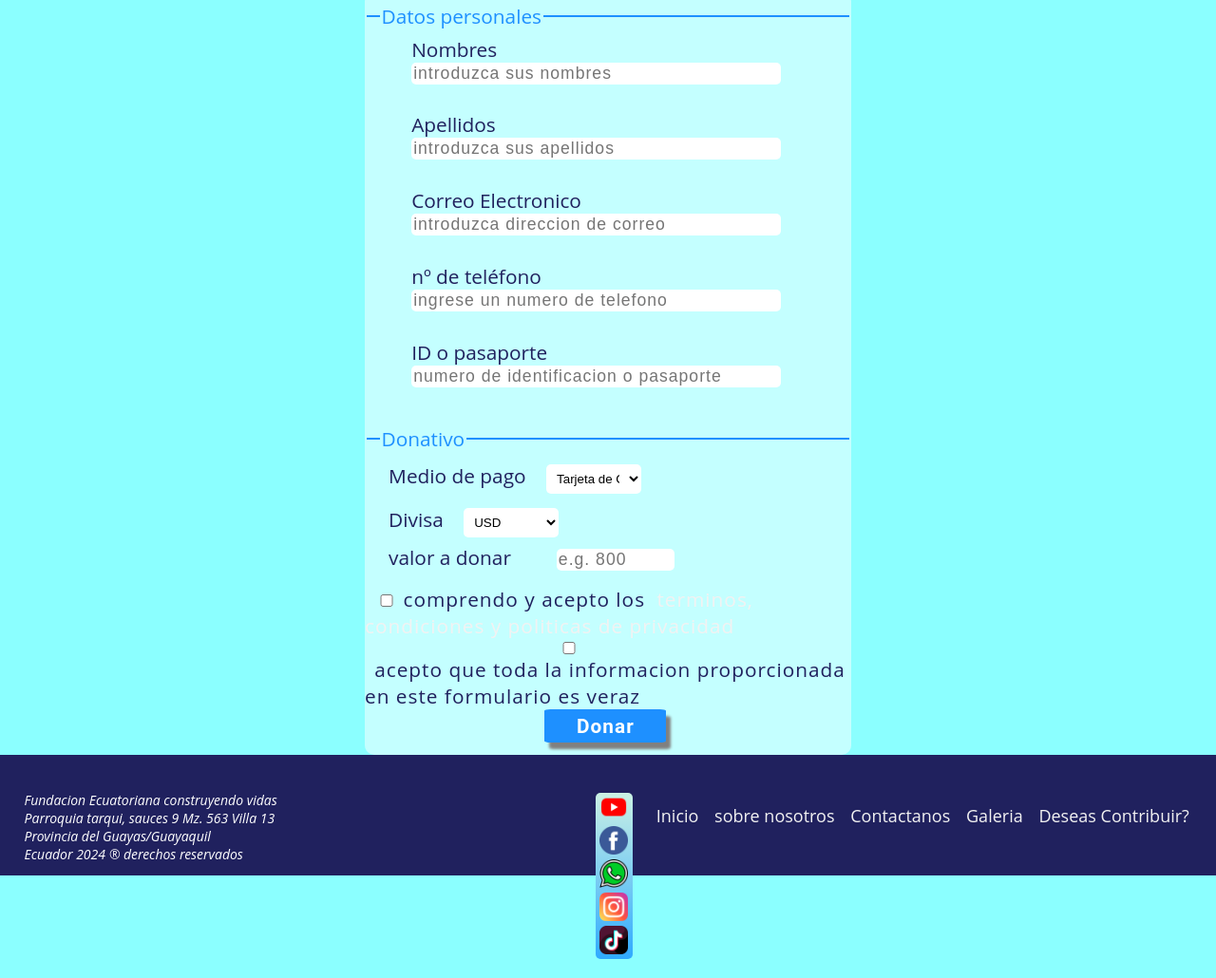
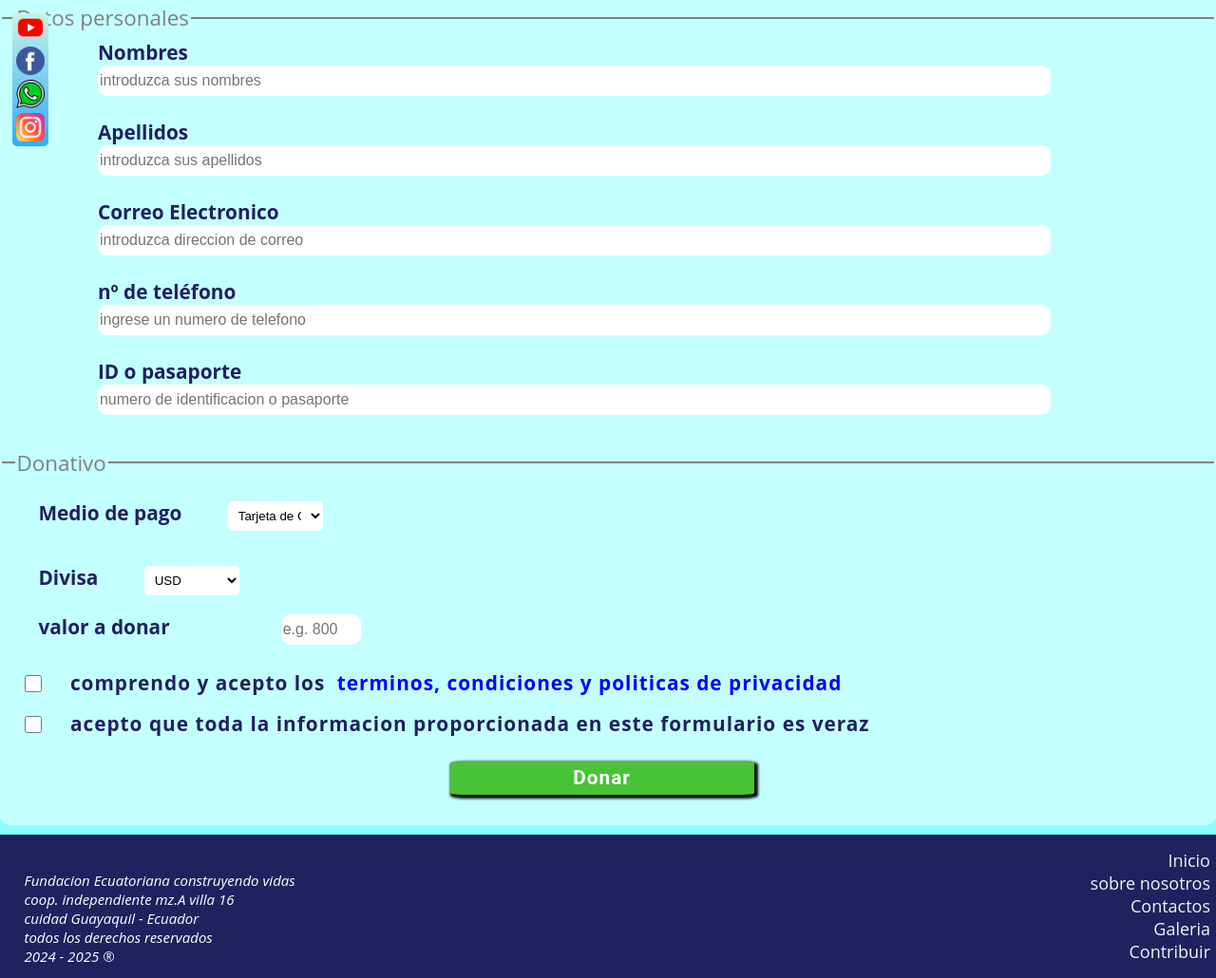
Before and after one commit to BattleBeastt/The-Core, a plain HTML site: page pag-formulario.html in a window 1280 px wide. Shown: the part 227-1257 px from the top of the page at 95% size. Before the commit the page ends 1149 px from the top, so only its background shows below. Drawn offline with Linux system fonts and the light colour scheme; a web font is replaced by a local one.

Commit message:
upgrade 8/4/25

```diff
--- a/base.css
+++ b/base.css
@@ -58,6 +58,7 @@ h1{
 	color:var(--bg-color1);
 	font-size:2em;
 	font-family:"Quicksand", sans-serif;
+	font-weight:bolder;
 	text-align:center;
 }
 nav{
@@ -182,14 +183,14 @@ section > .cajaSubtitulo{
 	width:100%;
 	height:100%;
 	overflow:visible;
-	border:1px solid black;
 }
 footer{
 	width:100%;
+	height:100%;
 	color:white;
 	background-color:var(--bg-color1);
 	display:flex;
-	justify-content:space-evenly;
+	justify-content:space-between;
 	align-items:center;
 	padding-top:1%;
 	padding-bottom:1%;
@@ -197,14 +198,16 @@ footer{
 #direccion{
 	width:100%;
 	height:100%;
+	font-size:15px;
+	text-align:left;
 	padding-top:2%;
 	margin-left:2%;
-	font-size:14px;
 }
 #enlacesFooter{
 	width:100%;
 	height:100%;
 	margin-left:5%;
+	text-align:right;
 }
 #socialMedias{
 	position:fixed;
--- a/form-dona.css
+++ b/form-dona.css
@@ -2,127 +2,110 @@
 	--input-color:#fff;
 	--color-cajas:#c4ffff;
 	--text-color:#20215e;
-	--enlaces-color:#00BFFF;
-	--leyendas-color:DodgerBlue;
+	--enlaces-color:#48c335;
 }
+/* aun falta por disminuir el ancho del formulario cuando el viewport es de almenos 320px  */
 form{
 	font-family:Open sans, sans-serif;
-	font-style:normal;
-	font-weight:500;
 	background-color:var(--color-cajas);
-	color:var(--text-color) ;
-	width:40%;
+	width:auto;
 	height:100%;
 	margin:0 auto;
-	padding:1% 0 1% 0;
+	padding-top:1%;
+	padding-bottom:1.5%;
 	border:none;
 	border-radius:10px;
+	margin-bottom:10px;
 }
 form label{
 	font-size:1.3rem;
-	margin-left:7%;
+	margin:7%;
+	margin-bottom:2%;
+	color:var(--text-color) ;
+	font-weight:bold;
 }
 input{
 	display:block;
 	width:80%;
-	height:100%;
+	height:30px;
 	background:var(--input-color);
-	font-style:normal;
-	font-size:1.1rem;
-	letter-spacing:1px;
-	font-weight:300;
-	border:none;
-	border-radius:5px;
-	margin-left:7%;
-	margin-bottom:1%;
-}
-#valor{
-	display:inline-block;
-	width:25%;
-}
-textarea[id="coment"]{
-	font-style:normal;
-	font-weight:300;
-	margin:2%;
-	font-size:1.1rem;
-	width:95%;
+	font-size:16px;
 	border:none;
 	border-radius:10px;
+	margin-left:7%;
 }
-a[id="condicionesEnlace"]:hover{
+textarea{
+	margin: 0 0 0 4%;
+	border:none;
+	border-radius:10px;
+	font-size:19px;
+}
+a[class="terminos"]:hover{
 	color:var(--enlaces-color);
 }
 .pago {
 	margin:12px;
 }
-#medio, #nacionalidad, #divisa{
+#medio, #divisa{
 	padding:7px;
 	width:100px;
 	background-color:var(--input-color);
 	border:none;
 	border-radius:5px;
 }
-label[for="valor"]{
-	margin-left:10%;
-	padding-bottom:5px;
-}
-#politicas, #terminos{
-	width:5%;
+#valor {
+	width:80px;
 	display:inline;
 }
-label[for="terminos"]{
-	margin:0 !important;
+#politicas, #check{
+	width:18px;
+	display:inline;
+	position:relative;
+	top:8px;
 }
-label[for="politicas"]{
-	margin:0 !important;
+.condi {
+	margin-left:3px;
+	display:inline;
+	font-size:14px;
 }
 button{
-	background-color:var(--leyendas-color);
+	background-color:var(--enlaces-color) ;
 	font-family:"roboto", sans-serif;
 	font-size:1.3rem;
 	font-weight:bold;
 	letter-spacing:1px;
+	margin:2% 0 1% 0;
 	color:white;
 	width:25%;
 	height:35px;
 	border:none;
-	border-radius:5%;
-	align-self:center;
-	overflow:visible;
+	border-radius:4%;
 	position:relative;
 	left:30%;
 }
 #btn:hover{
-	background:var(--enlaces-color);
+	background:rgba(255, 255, 255, 0.5);
 	color:black;
 }
 button:default{
-	box-shadow:5px 7px 3px 0 gray;
+	box-shadow:2px 2px 3px 2px black;
 }
-section[id*="info"] {
-	display:block;
+#infoContato{
 	width:50%;
-	height:100%;
 	margin:0 auto;
 	background-color:var(--color-cajas) ;
 	border-radius:10px;
+}
+.info, #infoContato{
 	text-align:center;
 }
-section[id="infoNota"]{
-	padding:1%;
-	margin-top:2%;
-	margin-bottom:2%;
+legend{
+	font-size:1.4rem;
+	color:gray;
 }
-.info{
-	text-align:center;
-}
-legend[class="leyenda"]{
-	font-size:1.3rem;
-	color:var(--leyendas-color) ;
-}
-fieldset[class="divisor"]{
+fieldset{
 	border:none;
-	border-top:2px solid var(--leyendas-color);
+	border-top:2px solid gray;
 }
 label[class="condiciones"]{
 	margin-left:2%;
@@ -131,12 +114,23 @@ label[class="condiciones"]{
 input[class="casilla"]{
 	margin:.5% 0 .5% 2%;
 }
-a[id="condicionesEnlace"]{
-	color:var(--leyendas-color);
+a[class="terminos"]{
+	color:blue;
+	letter-spacing:1px;
 }
 label[class="cant"]{
 	margin:2%;
 }
 select{
-margin:1.5%;
+	margin:1.5%;
 }
+span{
+	word-break:break-word;
+}
+/* sigue sin funcionar los media querys */
+@media and (max-width:320px), and only screen{
+	form{
+		background:blue;
+		width:95%;
+	}
+}
--- a/pag-formulario.html
+++ b/pag-formulario.html
@@ -8,7 +8,7 @@
 <link rel="stylesheet" href="form-dona.css">
 <link rel="stylesheet" href="size-big.css" media="screen and (min-width:981px)">
 <link rel="stylesheet" href="size-middle.css" media="screen and (min-width:481px) and (max-width:980px)">
-<link rel="stylesheet" href="size-tiny.css" media="screen and (max-width:480px)">
+<link rel="stylesheet" href="size-tiny.css" media="screen and (min-width:320px) and (max-width:480px)">
 </head>
 <body>
 	<header class="medium small">
@@ -25,6 +25,12 @@
 			</ul>
 		</nav>
 	</header>
+	<div id="socialMedias" class="resize-big resize-medium">
+		<img src="galeria\youtube.png" href="#" alt="logo youtube" class="image3">
+		<img src="galeria\facebook.png" href="#" alt="logo facebook" class="image3">
+		<img src="galeria\whatsapp.png" href="#" alt="logo whatsapp" class="image3">
+		<img src="galeria\instagram.png" href="#" alt="logo instagram" class="image3">
+	</div>
 		<main id="intro">
 			<h2 class="title2">REGISTRO DE DONACION</h2>
 			<form class="registro resize-small" action="mailto:guayacosfeed@gmail.com" method="post">
@@ -68,36 +74,30 @@
 				<input id="valor" name="valor" type="text" placeholder="e.g. 800" required>
 			</fieldset>
 					<input type="checkbox" name="requisito" id="politicas" class="casilla" required>
-					<label for="politicas" class="condiciones"> comprendo y acepto los <a href="#" class="terminos">terminos, condiciones y politicas de privacidad</a></label></br>
+					<label for="politicas" class="condiciones"> comprendo y acepto los <a href="#" class="terminos">terminos, condiciones y politicas de privacidad</a></label><br>
 					<input type="checkbox" name="requisito" id="check" class="casilla" required>
-					<label for="check" class="condiciones">acepto que toda la informacion proporcionada en este formulario es veraz</label></br>
+					<label for="check" class="condiciones">acepto que toda la informacion proporcionada en este formulario es veraz</label><br>
 					<label for="boton">
 					<button type="submit" id="btn" name="boton" accesskey="enter">Donar</button></label>
 			</form>
 		</main>
 		<!--agregar enlaces en los links, cuando todas las paginas esten creadas-->
 		<footer>
-			<div id="direccion" class="resize-big resize-medium rezise-small">
-				<address>
-					Fundacion Ecuatoriana construyendo vidas<br/>
-					Parroquia tarqui, sauces 9 Mz. 563 Villa 13<br/>
-					Provincia del Guayas/Guayaquil<br/>
-					Ecuador 2024 ® derechos reservados</br>
+			<div id="direccion">
+				<address class="resize-big resize-medium rezise-small">
+					Fundacion Ecuatoriana construyendo vidas<br>
+					coop. independiente mz.A villa 16<br>
+					cuidad Guayaquil - Ecuador<br>
+					 todos los derechos reservados<br>
+					 2024 - 2025 ®<br>
 				</address>
 			</div>
 			<div id="enlacesFooter" class="resize-big resize-medium rezise-small">
-						<a href="pagSala.html">Inicio</a>
-						<a href="#">sobre nosotros</a>
-						<a href="pag-contacto.html">Contactanos</a>
-						<a href="pag-galeria.html">Galeria</a>
-						<a href="pag-formulario.html">Deseas Contribuir?</a>
-					</div>
-				<div id="socialMedias" class="resize-big resize-medium">
-					<img src="galeria\youtube.png" href="#" alt="logo youtube" class="image3 rezise-small">
-					<img src="galeria\facebook.png" href="#" alt="logo facebook" class="image3 rezise-small">
-					<img src="galeria\whatsapp.png" href="#" alt="logo whatsapp" class="image3 rezise-small">
-					<img src="galeria\instagram.png" href="#" alt="logo instagram" class="image3 rezise-small">
-					<img src="galeria\tiktok.png" href="#" alt="logo tiktok" class="image3 rezise-small">
+				<a href="pagSala.html">Inicio</a><br>
+				<a href="#">sobre nosotros</a><br>
+				<a href="pag-contacto.html">Contactos</a><br>
+				<a href="pag-galeria.html">Galeria</a><br>
+				<a href="pag-formulario.html">Contribuir</a><br>
 			</div>
 		</footer>
 </body>
--- a/size-tiny.css
+++ b/size-tiny.css
@@ -6,9 +6,9 @@
 	width:100%;
 	font-family: Helvetica, sans-serif;
 }
-.rezise-small {
+.rezise-small{
 	display:inline-block;
-	flex-direction:column;
+	flex-direction:row-reverse;
 	font-size:0.7em;
 }
 .logoFundacion{
```
Also changed, not shown: pag-contacto.html (+29 -28 lines), pag-galeria.html (+20 -21 lines), pagSALA.html (+16 -21 lines). Lines whose indentation alone changed are shown as unchanged.
